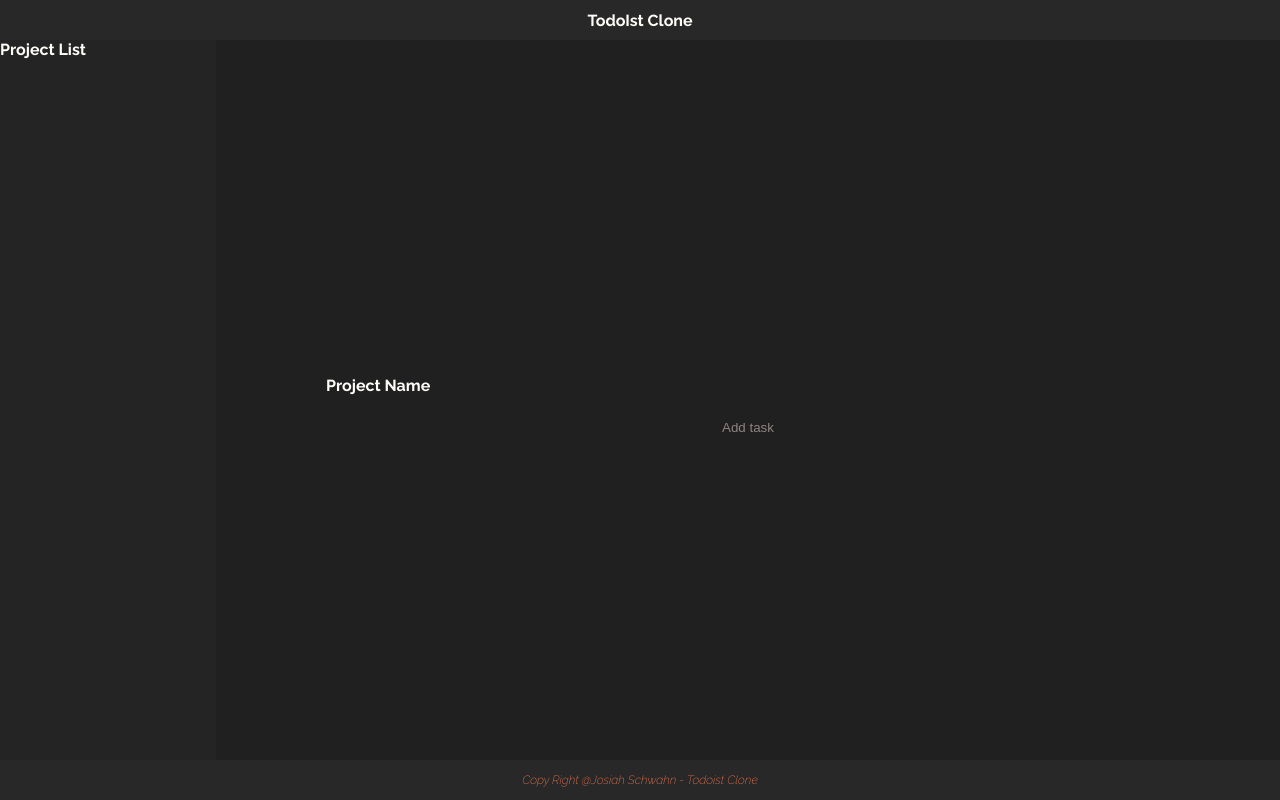
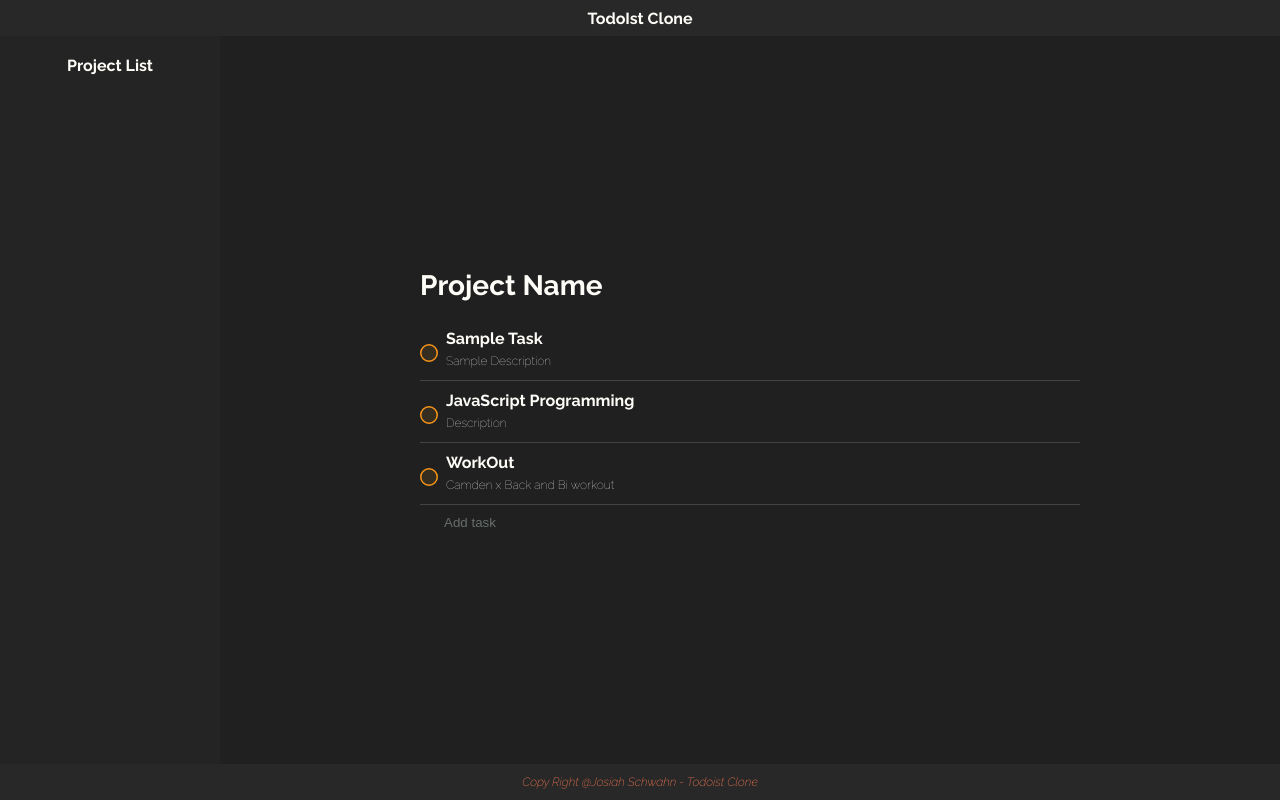
Before and after one commit to JosiahSchwahn/todoist-clone, a website built with webpack: page dist/index.html in a window 1280 px wide. Built offline with nearby package versions, Linux system fonts and the light colour scheme.

Commit message:
UIController rendering project task Items, needs UI adding and deleting functionality

```diff
--- a/src/css/style.css
+++ b/src/css/style.css
@@ -3,8 +3,8 @@
 
 :root{
 
-    --header-sizing: clamp(25px, 5vh, 200px);
-    --footer-sizing: clamp(25px, 5vh, 200px);
+    --header-sizing: clamp(20px, 4.5vh, 200px);
+    --footer-sizing: clamp(20px, 4.5vh, 200px);
     --body-sizing: calc(100vh - (var(--header-sizing) + var(--footer-sizing)));
 
     --primary-color: #202020;
@@ -12,8 +12,9 @@
     --accent-color: #ffc517;
     --red-color: #ff7a51;
     --font-color: #fffdf8;
+    --gray-font-color:#676e6c;
     --box-shadow: 0.8px 4.6px 1.6px rgba(0, 0, 0, 0.048), 1.6px 8.9px 3.9px rgba(0, 0, 0, 0.067), 2.3px 13px 7.3px rgba(0, 0, 0, 0.082),
-    3.1px 17.4px 13px rgba(0, 0, 0, 0.097), 4.4px 24.3px 24.2px rgba(0, 0, 0, 0.116), 9px 50px 58px rgba(0, 0, 0, 0.16);
+    3.1px 17.4px 13px rgba(246, 0, 0, 0.097), 4.4px 24.3px 24.2px rgba(0, 0, 0, 0.116), 9px 50px 58px rgba(0, 0, 0, 0.16);
 }
 
 /*removing dafault button styling*/
@@ -22,9 +23,15 @@
     border: none;
     padding: 0px;
     background-color: transparent;
-    color: red;
+
     text-decoration: none;
     cursor: pointer;
+
+}
+
+form{
+    position: absolute;
+    font-size: 12px;
 
 }
 
@@ -85,41 +92,47 @@
 
 #project-view-container{
 
+    display: flex;
+    justify-content: center;
+    padding: 20px;
+    box-sizing: border-box;
+
     background-color: #242424;
-    width: clamp(250px, 20%, 400px);
+    flex: 1 1 20%;
+    max-width: 220px;
 }
-
-
-
 
 
 #task-view-container{
 
-    background-color: blue;
-    width: clamp(750px, 80%, 100%);
-    background-color: var(--primary-color);
-
-    gap: 15px;
-    padding-left: 100px;
-    padding-right: 100px;
-
     display: flex;
     flex-direction: column;
     justify-content: center;
+    box-sizing: border-box;
 
+    background-color: var(--primary-color);
+
+    flex: 1 1 80%;
+    padding-left: 200px;
+    padding-right: 200px;
 }
 
-.task-list{
-    --padding-task-list: 10px;
-    width: 80%;
-    padding-top: var(--padding-task-list);
-    padding-bottom: var(--padding-task-list);
-    padding-left: var(--padding-task-list);
-
+.project-name{
+    font-size: 28px;
+    padding-bottom: 18px;
+    display: flex;
+    align-items: center;
+    height: 30px;
 }
 
 #add-task-btn{
-    color: #8d8581;
+    color: var(--gray-font-color);
+    width: clamp(100px, 10%, 200px);
+    transition: color 0.3s ease-in-out;
+
+}
+#add-task-btn:hover {
+    color: var(--red-color);
 }
 
 /* item styling */
@@ -128,6 +141,9 @@
     display: flex;
     flex-direction: row;
     gap: 8px;
+    margin: 10px 0px 10px 0px;
+
+    border-bottom: solid 1px rgb(67, 67, 67);
 
 }
 .task-name-description-container{
@@ -146,5 +162,27 @@
 .task-description{
 
     font-weight: 100;
+    font-size: 12px;
+    margin-bottom: 12px;
 
 }
+
+/* Modal Styling */
+
+input{
+
+    border: none;
+    border-radius: 3px;
+    color: var(--gray-font-color);
+    background-color: transparent;
+    font-weight: 700;
+    font-size: 16px;
+
+}
+
+.priority-container{
+    display: flex;
+    align-items: center;
+    color: var(--gray-font-color);
+
+}
--- a/src/index.js
+++ b/src/index.js
@@ -1,18 +1,9 @@
 import { taskItem } from "./modules/task";
 import { project } from "./modules/project";
 import { toDoList } from "./modules/todolist";
+import { UIController} from "./modules/UIController";
+import { taskItemUICreator } from "./modules/taskItemUI";
 
 
-const taskOne = taskItem("Gym - Ridge Workout");
-const taskTwo = taskItem("C4D creative work");
-const taskThree = taskItem("Read Essentilism");
-const taskFour = taskItem("Make your first CC TikTokkkk");
 
-const dailyWork = project("Daily Work Flow");
-
-dailyWork.addTask(taskOne);
-dailyWork.addTask(taskTwo);
-dailyWork.addTask(taskThree);
-dailyWork.addTask(taskFour);
-
-dailyWork.printTasks();
+const main = UIController();
--- a/src/modules/UIController.js
+++ b/src/modules/UIController.js
@@ -1,10 +1,43 @@
 import { taskItem } from "./task";
 import { project } from "./project";
 import { toDoList } from "./todolist";
+import { taskItemUICreator } from "./taskItemUI";
 
-const UIController = () => {
+
+
+export const UIController = (todolist) => {
+
+    const taskContainer = document.querySelector(".project-task-items")
+    const addTaskBtn = document.querySelector(`#add-task-btn`);
+
+    const renderTasks = (project) =>{
+        project.getProjectArray().forEach(task => {
+            let taskElement = taskItemUICreator(task);
+            taskContainer.appendChild(taskElement);
+        });
+    }
+
+
+
+    /* test adding items */
+    const taskItemOne = taskItem("JavaScript Programming", "Description");
+    const taskItemTwo = taskItem("WorkOut", "Camden x Back and Bi workout");
+    const taskItemThree = taskItem("Pick up Ava from Airport", "WE love it");
+
+    const testProject = project("Test Project");
+    testProject.addTask(taskItemOne);
+    testProject.addTask(taskItemTwo);
+
+
+
+    testProject.printTasksNames();
+    renderTasks(testProject);
 
 
 
 
+    return{renderTasks}
+
+
+
 }
--- a/src/modules/project.js
+++ b/src/modules/project.js
@@ -2,7 +2,7 @@
 
 export const project = ((name) => {
 
-    let projectTasks = [];
+    let projectTasks = [taskItem("Sample Task", "Sample Description")];
 
     const getProjectName = () => {
         return name;
@@ -11,6 +11,9 @@
         name = newName;
     }
 
+    const getProjectArray = () =>{
+        return projectTasks;
+    }
 
     const addTask = (taskItem) => {
         projectTasks.push(taskItem);
@@ -20,12 +23,12 @@
         projectTasks = projectTasks.filter((task) => task.getName() !== taskItem.getName())
     }
 
-    const printTasks = () => {
+    const printTasksNames = () => {
         for(let i = 0; i < projectTasks.length; i++){
             console.log(projectTasks[i].getName());
         }
     }
 
-    return {addTask, deleteTask, printTasks, getProjectName}
+    return {addTask, deleteTask, printTasksNames, getProjectName, getProjectArray}
 
 });
--- a/src/modules/task.js
+++ b/src/modules/task.js
@@ -7,11 +7,11 @@
   };
 
 
-export const taskItem = ((name) => {
+export const taskItem = ((name, taskDescription) => {
 
     //instance field of taskItems
     let priority = Priorities.Low;
-    let description = "...";
+    let description = taskDescription;
 
     const getName = () => {
         return name
--- a/src/modules/taskItemUI.js
+++ b/src/modules/taskItemUI.js
@@ -1,7 +1,7 @@
 import { taskItem } from "./task";
 
 /*
-    <div class="project-task-items">
+
                     <div id="item-container">
                         <div class="priority-container">
                             <button>
@@ -15,14 +15,11 @@
                             <div class="task-description">Chest and Back - Compound Focus Day</div>
                         </div>
                     </div>
-                </div>
+
 */
 /* this function is designed to create a new task Item in the Dom and return the element to be rendered */
 
 export const taskItemUICreator = (taskItem) => {
-
-    const projectTaskItems = document.createElement("div");
-    projectTaskItems.classList.add("project-task-items");
 
     const itemContainer = document.createElement("div");
     itemContainer.id = "item-container";
@@ -32,22 +29,28 @@
 
     const button = document.createElement("button");
 
+    // create a new SVG element
     const svg = document.createElementNS("http://www.w3.org/2000/svg", "svg");
-    svg.setAttributeNS("width", "18");
-    svg.setAttributeNS("height", "18");
-    svg.setAttributeNS("viewBox", "0 0 12 12");
-    svg.setAttributeNS("fill", "none");
+    svg.setAttribute("width", "18");
+    svg.setAttribute("height", "18");
+    svg.setAttribute("viewBox", "0 0 12 12");
+    svg.setAttribute("fill", "none");
 
+    // create a new circle element inside the SVG element
     const circle = document.createElementNS("http://www.w3.org/2000/svg", "circle");
-    circle.setAttributeNS("cx", "6");
-    circle.setAttributeNS("cy", "6");
-    circle.setAttributeNS("r", "5.5");
-    circle.setAttributeNS("fill", "#362D21");
-    circle.setAttributeNS("stroke", "#F79619");
+    circle.setAttribute("cx", "6");
+    circle.setAttribute("cy", "6");
+    circle.setAttribute("r", "5.5");
+    circle.setAttribute("fill", "#362D21");
+    circle.setAttribute("stroke", "#F79619");
 
+        // append the circle element to the SVG element, and the SVG element to the button element
     svg.appendChild(circle);
     button.appendChild(svg);
+
+    // append the button element to the priority container
     priorityContainer.appendChild(button);
+
 
     const taskNameDescriptionContainer = document.createElement("div");
     taskNameDescriptionContainer.classList.add("task-name-description-container");
@@ -66,9 +69,8 @@
     itemContainer.appendChild(priorityContainer);
     itemContainer.appendChild(taskNameDescriptionContainer);
 
-    projectTaskItems.appendChild(itemContainer);
-
-    return projectTaskItems;
+     // return the item container
+    return itemContainer;
 
 
 }
--- a/src/modules/todolist.js
+++ b/src/modules/todolist.js
@@ -3,7 +3,7 @@
 
 export const toDoList = (() =>{
 
-    let projectList = [project("default project")];
+    let projectList = [project("Sample Project")];
 
 
     const getProjectList = () => {
@@ -29,4 +29,4 @@
     return {printProjectList, addProject, getProjectList, containsProject}
 
 
-});
+})();
```
Also changed, not shown: src/modules/taskModal.js (added, +28 -0 lines), dist/index.html, dist/main.js.
